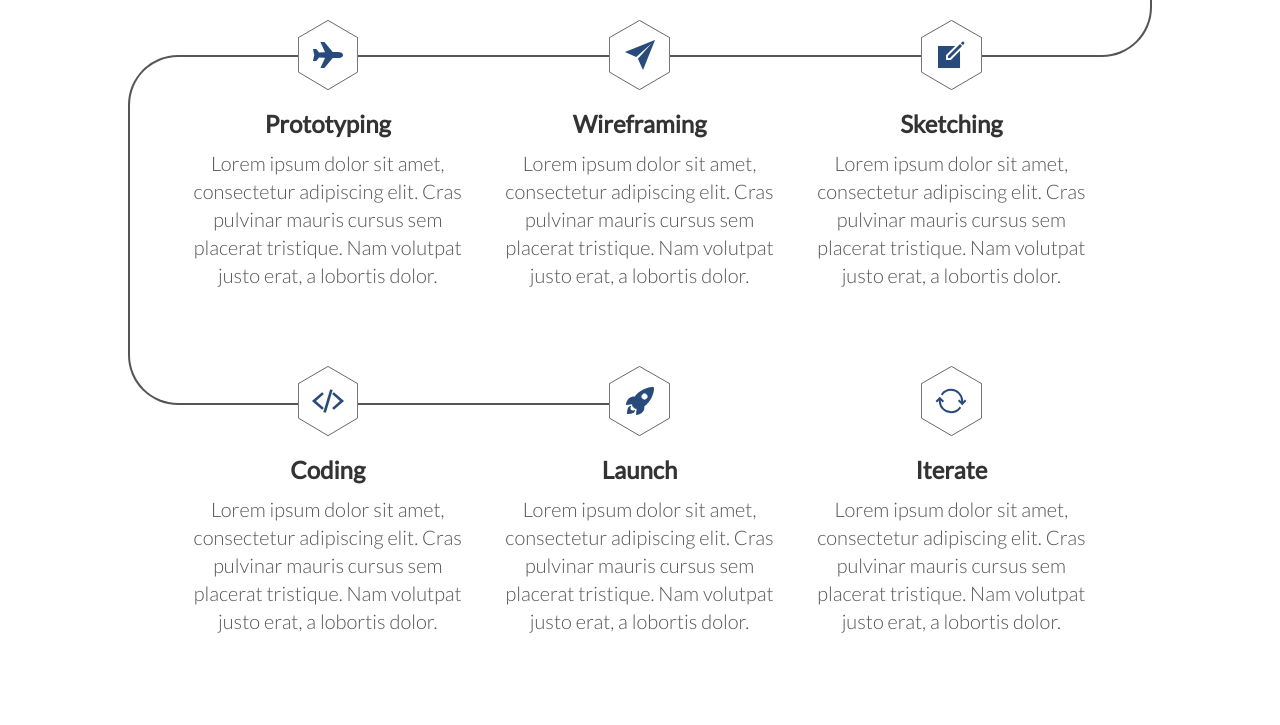
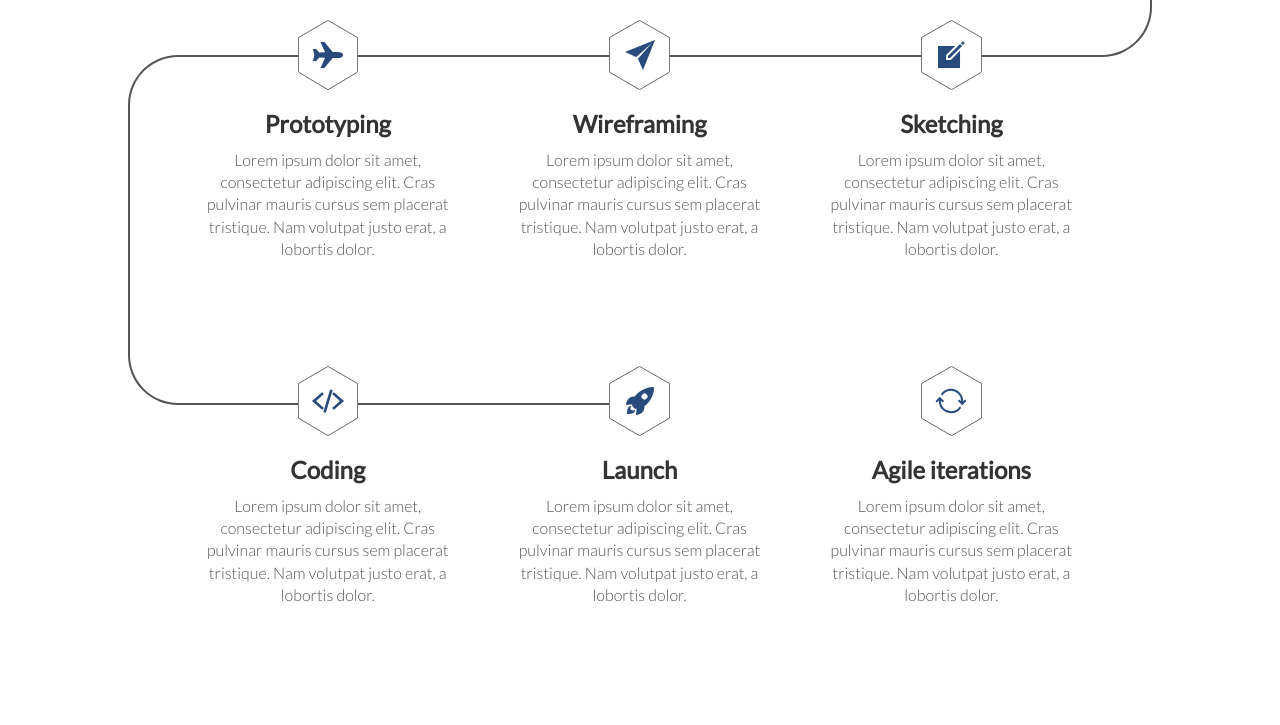
Before and after one commit to skypilot-dev/skypilot-site.1, a website: page public/index.html in a window 1280 px wide. Shown: the part 4252-4977 px from the top of the page. Drawn offline with nearby package versions, Linux system fonts and the light colour scheme.

Commit message:
Adjust font size and copy for process section

```diff
--- a/public/index.html
+++ b/public/index.html
@@ -382,7 +382,7 @@
           <img alt="Hexagon icon" src="images/hexagon.svg">
           <ion-icon name="sync-sharp"></ion-icon>
         </div>
-        <h3>Iterate</h3>
+        <h3>Agile iterations</h3>
         <p>
           Lorem ipsum dolor sit amet, consectetur adipiscing elit. Cras pulvinar mauris cursus sem
           placerat tristique. Nam volutpat justo erat, a lobortis dolor.
--- a/public/main.css
+++ b/public/main.css
@@ -616,6 +616,7 @@ nav .row {
 
 .process__step p {
   padding-top: 10px;
+  font-size: 80%;
 }
 
 .process__step:nth-of-type(1),
```
